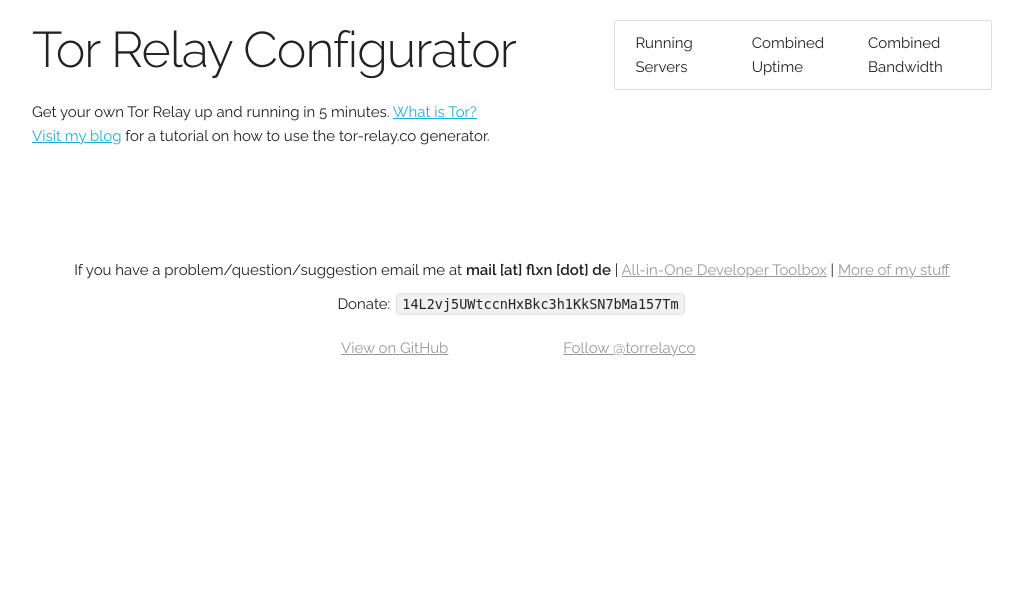
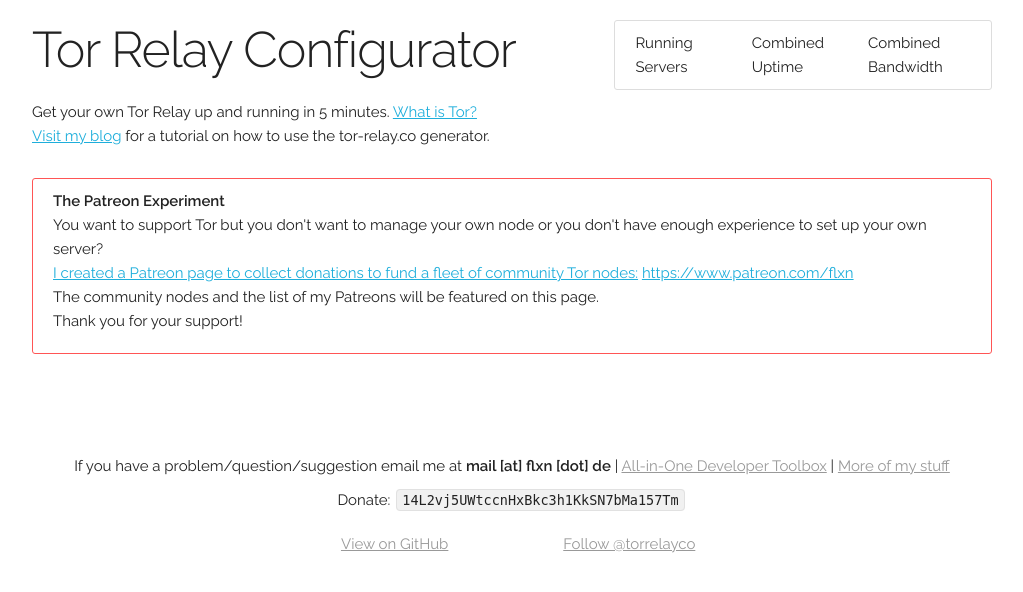
Before and after one commit to flxn/tor-relay-configurator, a PHP site: page /views/layout.php in a window 1280 px wide. Shown: the top 592 px of the page, without its empty margins (128-1151 px from the left). Run offline with PHP 8.4, Linux system fonts and the light colour scheme; the template is opened without the code that fills it, so the values that code supplies are empty; some libraries are stand-ins or nearby versions.

Commit message:
the Patreon Experiment

```diff
--- a/css/style.css
+++ b/css/style.css
@@ -71,3 +71,10 @@
     display: inline;
     margin-right: 10px;
 }
+
+.patreon {
+  border: 1px solid #f55;
+  border-radius: 3px;
+  padding: 10px 20px 10px 20px;
+  margin-top: 20px;
+}
--- a/views/layout.php
+++ b/views/layout.php
@@ -76,6 +76,17 @@
       </div>
       <?php } ?>
     </div>
+    <div class="row">
+      <div class="twelve columns patreon">
+        <strong>The Patreon Experiment</strong>
+        <p>
+        You want to support Tor but you don't want to manage your own node or you don't have enough experience to set up your own server?<br>
+        <a href="https://www.patreon.com/flxn" target="_blank">I created a Patreon page to collect donations to fund a fleet of community Tor nodes:</a> <a href="https://www.patreon.com/flxn" target="_blank">https://www.patreon.com/flxn</a><br>
+        The community nodes and the list of my Patreons will be featured on this page.<br>
+        Thank you for your support!
+        </p>
+      </div>
+    </div>
   </div>
 
   <?php echo $main_content; ?>
```
Lines whose indentation alone changed are shown as unchanged.
